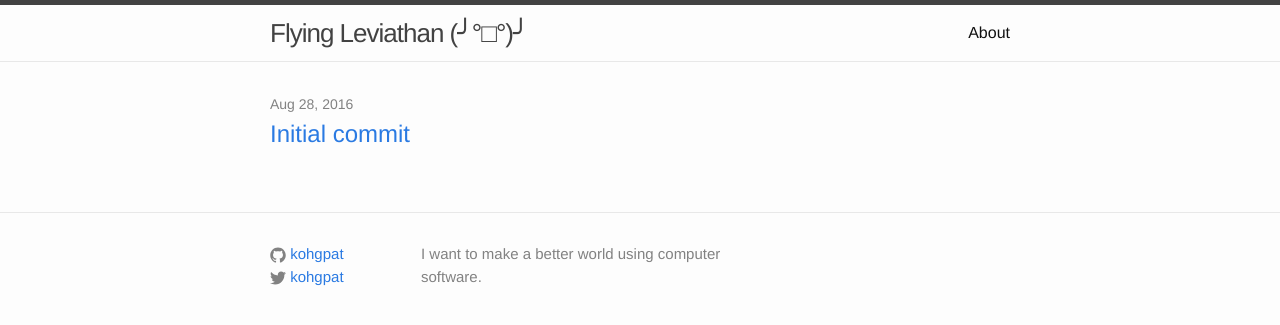
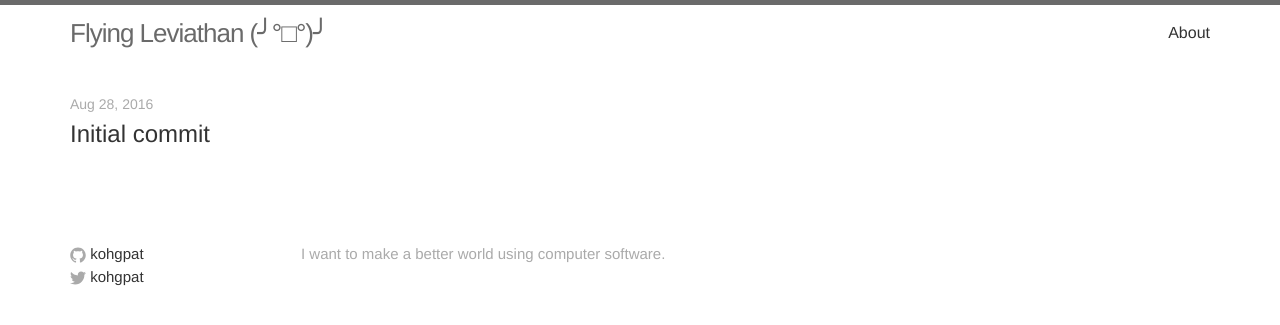
Before and after one commit to kohgpat/kohgpat.github.io, a Jekyll site: the page built from index.html, in a window 1280 px wide. Shown: the top 325 px of the page. Built offline with Jekyll 4.4.1, drawn with Linux system fonts in a browser that asks for light colours.

Commit message:
Comment default styles and change theme to leviathan

```diff
--- a/css/main.scss
+++ b/css/main.scss
@@ -4,27 +4,27 @@
 @charset "utf-8";
 
 // Our variables
-$base-font-family: "Helvetica Neue", Helvetica, Arial, sans-serif;
-$base-font-size:   16px;
-$base-font-weight: 400;
-$small-font-size:  $base-font-size * 0.875;
-$base-line-height: 1.5;
+// $base-font-family: "Helvetica Neue", Helvetica, Arial, sans-serif;
+// $base-font-size:   16px;
+// $base-font-weight: 400;
+// $small-font-size:  $base-font-size * 0.875;
+// $base-line-height: 1.5;
 
-$spacing-unit:     30px;
+// $spacing-unit:     30px;
 
-$text-color:       #111;
-$background-color: #fdfdfd;
-$brand-color:      #2a7ae2;
+// $text-color:       #111;
+// $background-color: #fdfdfd;
+// $brand-color:      #2a7ae2;
 
-$grey-color:       #828282;
-$grey-color-light: lighten($grey-color, 40%);
-$grey-color-dark:  darken($grey-color, 25%);
+// $grey-color:       #828282;
+// $grey-color-light: lighten($grey-color, 40%);
+// $grey-color-dark:  darken($grey-color, 25%);
 
-// Width of the content area
-$content-width:    800px;
+// // Width of the content area
+// $content-width:    800px;
 
-$on-palm:          600px;
-$on-laptop:        800px;
+// $on-palm:          600px;
+// $on-laptop:        800px;
 
 // Minima also includes a mixin for defining media queries.
 // Use media queries like this:
@@ -36,4 +36,4 @@ $on-laptop:        800px;
 // }
 
 // Import partials from the `minima` theme.
-@import "minima";
+@import "leviathan";
```
